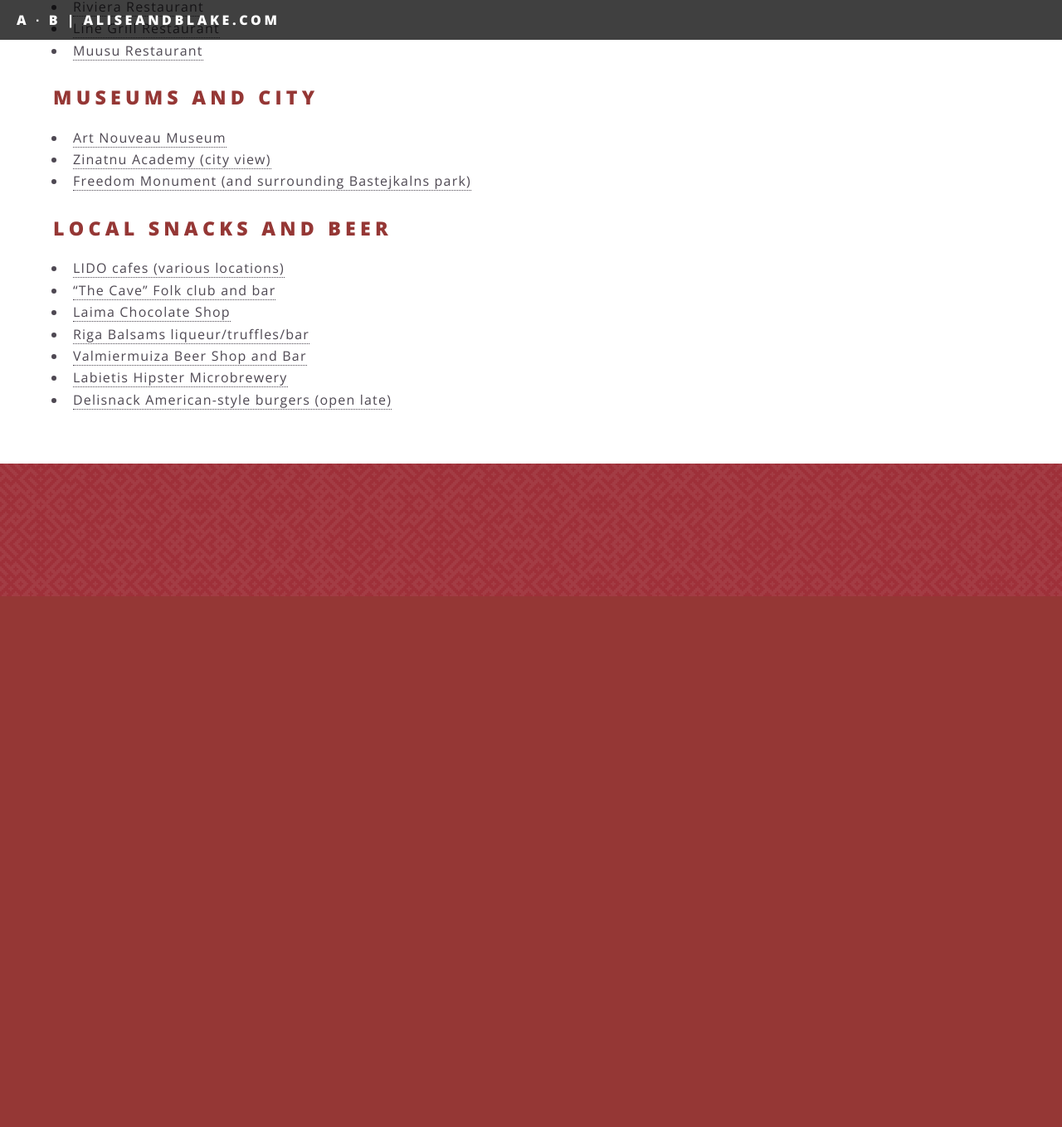
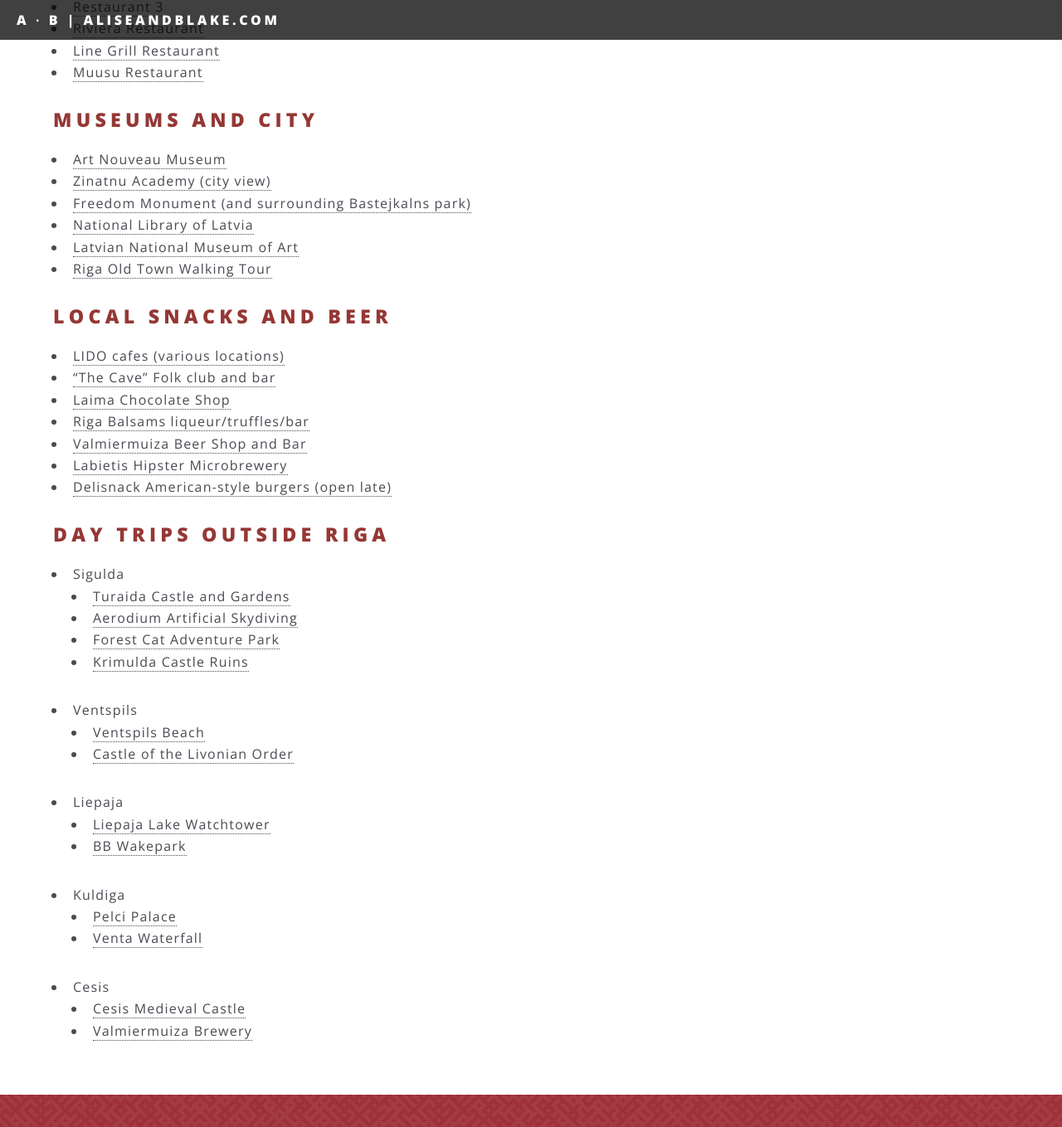
Before and after one commit to aliseandblake/aliseandblake.github.io, a Jekyll site: the page built from things-to-do.md, in a window 1280 px wide and 1400 px high, scrolled down 1589 px. Shown: the top 1359 px of the window at 83% size. Built offline with Jekyll 4.4.1, drawn with Linux system fonts in a browser that asks for light colours; before the commit the page ends 2308 px from its top, so only the background shows below that.

Commit message:
add day-trips section

```diff
--- a/things-to-do.md
+++ b/things-to-do.md
@@ -19,6 +19,7 @@
 * [Dzintari Forest Park](http://www.latvia.travel/en/sight/dzintari-forest-park)
 * [Jurmala Beach](http://www.latvia.travel/en/city/jurmala-8)
 * [Kemeru National Park](http://www.kemerunacionalaisparks.lv/?r=26)
+* [Marupe Wake Park](https://goo.gl/maps/ZboHctwypmr)
 
 
 # Spa and Dining
@@ -39,6 +40,9 @@
 * [Art Nouveau Museum](https://goo.gl/maps/SfmZWBZFrEG2)
 * [Zinatnu Academy (city view)](https://goo.gl/maps/eVu68VhNmDp)
 * [Freedom Monument (and surrounding Bastejkalns park)](https://goo.gl/maps/uFsRohGGxjk)
+* [National Library of Latvia](https://goo.gl/maps/CsqSAyEQJxT2)
+* [Latvian National Museum of Art](https://goo.gl/maps/ZL8wp998y4S2)
+* [Riga Old Town Walking Tour](http://www.aroundlatvia.com/riga-old-town-walking-tour/)
 
 
 # Local snacks and beer
@@ -50,3 +54,24 @@
 * [Valmiermuiza Beer Shop and Bar](https://goo.gl/maps/7PwgbxNFq3k)
 * [Labietis Hipster Microbrewery](https://goo.gl/maps/MtnQ49LEN8G2)
 * [Delisnack American-style burgers (open late)](https://goo.gl/maps/TNb6L2XFnc82)
+
+
+# Day trips outside Riga
+
+* Sigulda
+    - [Turaida Castle and Gardens](https://www.tripadvisor.co.uk/Attraction_Review-g274969-d289077-Reviews-Turaida_Castle-Sigulda_Vidzeme_Region.html)
+    - [Aerodium Artificial Skydiving](https://www.tripadvisor.co.uk/Attraction_Review-g274969-d1170177-Reviews-Aerodium-Sigulda_Vidzeme_Region.html)
+    - [Forest Cat Adventure Park](https://www.tripadvisor.co.uk/Attraction_Review-g274969-d2423050-Reviews-Mezakakis_Adventure_Park-Sigulda_Vidzeme_Region.html)
+    - [Krimulda Castle Ruins](https://www.tripadvisor.co.uk/Attraction_Review-g274969-d8808313-Reviews-The_Krimulda_Castle_Ruins-Sigulda_Vidzeme_Region.html)
+* Ventspils
+    - [Ventspils Beach](https://www.tripadvisor.co.uk/Attraction_Review-g274972-d3348854-Reviews-Ventspils_Beach-Ventspils_Kurzeme_Region.html)
+    - [Castle of the Livonian Order](https://www.tripadvisor.co.uk/Attraction_Review-g274972-d6697368-Reviews-The_Castle_of_the_Livonian_order-Ventspils_Kurzeme_Region.html)
+* Liepaja
+    - [Liepaja Lake Watchtower](https://www.tripadvisor.co.uk/Attraction_Review-g274965-d12559129-Reviews-Liepaja_lake_watchtower-Liepaja_Kurzeme_Region.html)
+    - [BB Wakepark](https://www.tripadvisor.co.uk/Attraction_Review-g274965-d8442501-Reviews-BB_wakepark-Liepaja_Kurzeme_Region.html)
+* Kuldiga
+    - [Pelci Palace](https://www.tripadvisor.co.uk/Attraction_Review-g277824-d11811352-Reviews-Pelci_Palace-Kuldiga_Kurzeme_Region.html)
+    - [Venta Waterfall](https://www.tripadvisor.co.uk/Attraction_Review-g277824-d1458190-Reviews-Venta_Waterfall-Kuldiga_Kurzeme_Region.html)
+* Cesis
+    - [Cesis Medieval Castle](https://www.tripadvisor.co.uk/Attraction_Review-g274961-d3442997-Reviews-Cesis_Medieval_Castle-Cesis_Vidzeme_Region.html)
+    - [Valmiermuiza Brewery](https://goo.gl/maps/iSUc2YvFcy12)
```
